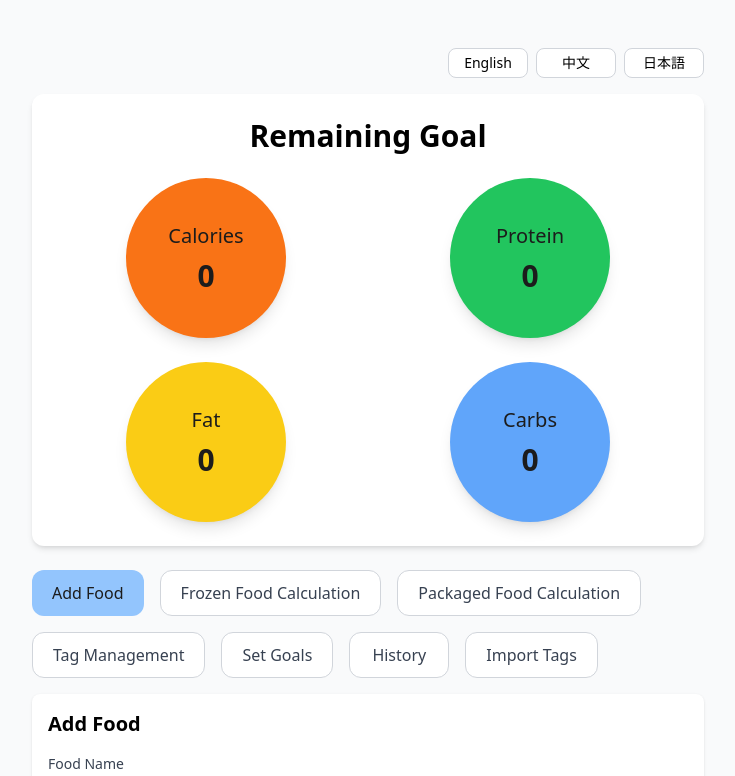
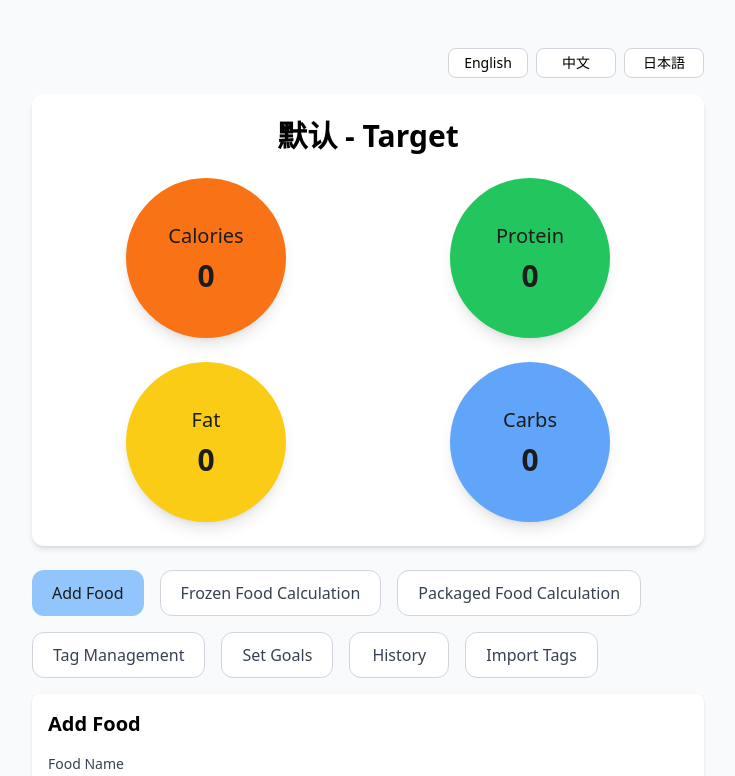
Before and after one commit to wangjiake/02Heal, a Nuxt app: page / in a window 1280 px wide. Shown: the top 776 px of the page, without its empty margins (272-1007 px from the left). Built offline with nearby package versions, Linux system fonts and the light colour scheme.

Commit message:
文字展示

```diff
--- a/components/ShowCard.vue
+++ b/components/ShowCard.vue
@@ -1,6 +1,9 @@
 <template>
     <div class="p-6 bg-white rounded-xl shadow-md">
-        <h2 class="text-3xl font-bold text-center mb-6">{{ $t("剩余目标") }}</h2>
+        <h2 class="text-3xl font-bold text-center mb-6">
+            {{ activeGoalName }} - {{ $t("剩余目标") }}
+        </h2>
+
         <div v-if="dataLoaded" class="grid grid-cols-2 gap-3 md:gap-6">
             <div v-for="(item, index) in nutritionData" :key="index" class="flex justify-center">
                 <div :class="[
@@ -29,7 +32,7 @@
 
 <script setup>
 import { ref, onMounted } from 'vue';
-import { getNutritionGoals } from '../utils/storage';
+import { getNutritionGoals, getActiveGoalSetId, getNutritionGoalsList } from '../utils/storage';
 import { useI18n } from "vue-i18n";
 
 const { t } = useI18n();
@@ -37,6 +40,8 @@ const { t } = useI18n();
 const nutritionData = ref([]);
 // 加载状态标志
 const dataLoaded = ref(false);
+
+const activeGoalName = ref('');
 
 // 默认营养数据（如果没有存储数据）
 const defaultNutritionData = [
@@ -69,15 +74,20 @@ const defaultNutritionData = [
 // 加载存储的目标数据
 const loadGoals = () => {
     const savedGoals = getNutritionGoals();
-    if (savedGoals && savedGoals.length > 0) {
-        nutritionData.value = savedGoals;
-    } else {
-        // 如果没有存储数据，使用默认值
-        nutritionData.value = [...defaultNutritionData];
-    }
-    // 标记为已加载
+    const goalsList = getNutritionGoalsList();
+    const activeId = getActiveGoalSetId();
+
+    // 设置名称
+    const activeGoal = goalsList.find(g => g.id === activeId);
+    activeGoalName.value = activeGoal ? activeGoal.name : t('默认');
+
+    nutritionData.value = savedGoals && savedGoals.length > 0
+        ? savedGoals
+        : [...defaultNutritionData];
+
     dataLoaded.value = true;
 };
+
 
 // 设置监听器
 const setupEventListeners = () => {
@@ -118,14 +128,12 @@ defineExpose({
     left: -100%;
     width: 300%;
     height: 300%;
-    background: linear-gradient(
-        to bottom right,
-        rgba(255, 255, 255, 0) 0%,
-        rgba(255, 255, 255, 0.2) 25%,
-        rgba(255, 255, 255, 0.5) 50%,
-        rgba(255, 255, 255, 0.2) 75%,
-        rgba(255, 255, 255, 0) 100%
-    );
+    background: linear-gradient(to bottom right,
+            rgba(255, 255, 255, 0) 0%,
+            rgba(255, 255, 255, 0.2) 25%,
+            rgba(255, 255, 255, 0.5) 50%,
+            rgba(255, 255, 255, 0.2) 75%,
+            rgba(255, 255, 255, 0) 100%);
     animation: shimmer 1.5s infinite;
     transform: rotate(30deg);
 }
@@ -134,6 +142,7 @@ defineExpose({
     0% {
         transform: translateX(-100%) translateY(-100%) rotate(30deg);
     }
+
     100% {
         transform: translateX(100%) translateY(100%) rotate(30deg);
     }
--- a/locales/en.json
+++ b/locales/en.json
@@ -83,7 +83,7 @@
   "目标集已更新!": "Goal Set Updated!",
   "新目标集已创建!": "New Goal Set Created!",
   "默认目标": "Default Goal",
-  "剩余目标": "Remaining Goal",
+  "剩余目标": "Target",
   "编辑标签": "Edit Tag",
   "快速添加标签管理": "Quick Add Tag Management",
   "标签名称": "Tag Name",
```
